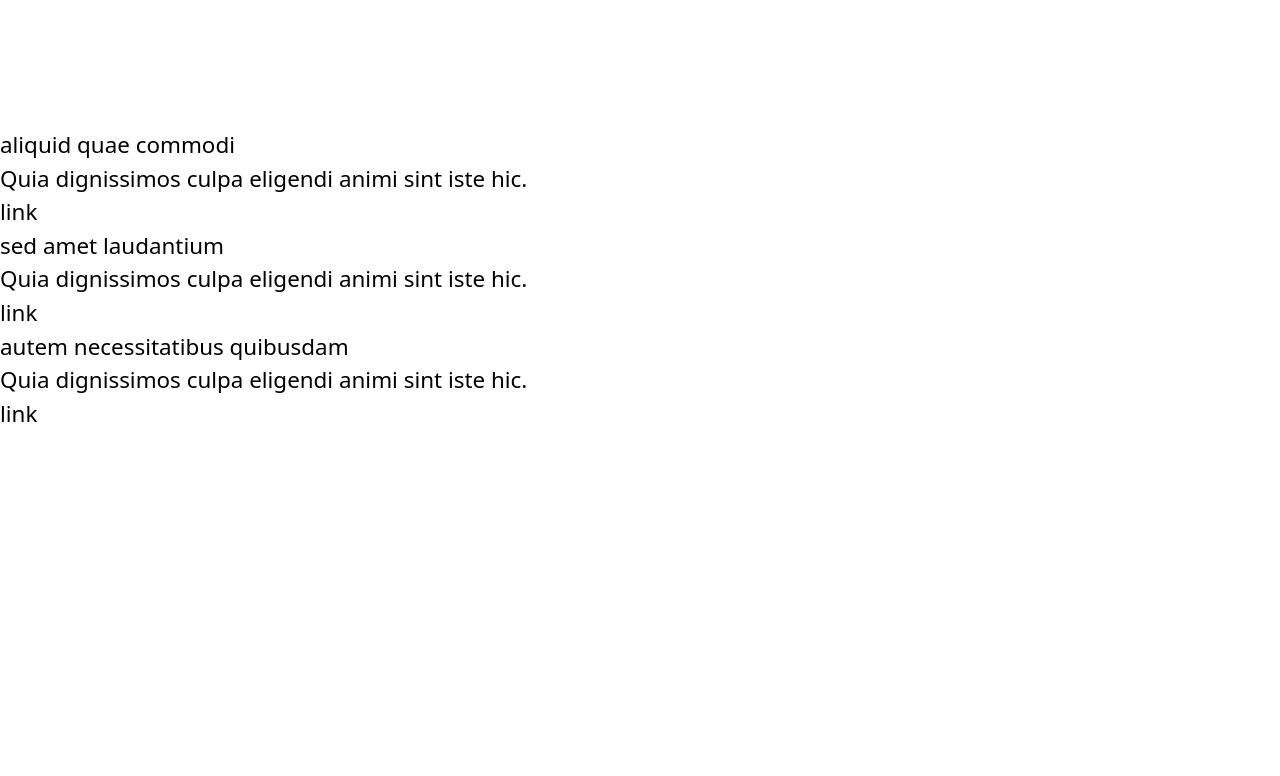
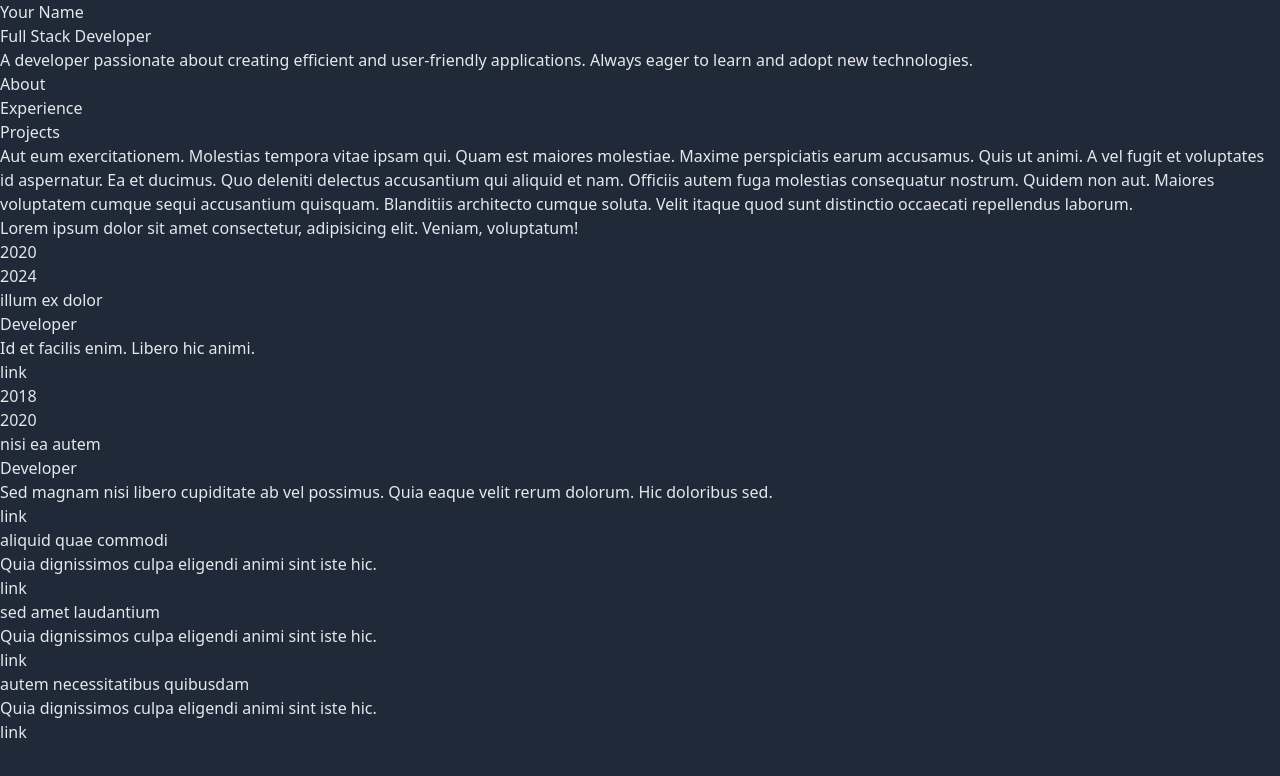
Before and after one commit to rPhase/react-portfolio, a React (Vite) app: page / in a window 1280 px wide. Shown: the top 776 px of the page. Built offline with nearby package versions, Linux system fonts and the light colour scheme.

Commit message:
Set up components and display data

```diff
--- a/src/App.tsx
+++ b/src/App.tsx
@@ -1,10 +1,14 @@
-import Projects from './components/Projects';
+import ContentSection from './components/ContentSection';
+import IntroSection from './components/IntroSection';
 
 function App() {
   return (
-    <>
-      <Projects />
-    </>
+    <div className='min-h-screen min-w-screen relative bg-gray-800 text-gray-200'>
+      <div className=''>
+        <IntroSection />
+        <ContentSection />
+      </div>
+    </div>
   );
 }
 
--- /dev/null
+++ b/src/components/Content/About.tsx
@@ -0,0 +1,20 @@
+const About = () => {
+  return (
+    <div id='about'>
+      <p>
+        Aut eum exercitationem. Molestias tempora vitae ipsam qui. Quam est
+        maiores molestiae. Maxime perspiciatis earum accusamus. Quis ut animi. A
+        vel fugit et voluptates id aspernatur. Ea et ducimus. Quo deleniti
+        delectus accusantium qui aliquid et nam. Officiis autem fuga molestias
+        consequatur nostrum. Quidem non aut. Maiores voluptatem cumque sequi
+        accusantium quisquam. Blanditiis architecto cumque soluta. Velit itaque
+        quod sunt distinctio occaecati repellendus laborum.
+      </p>
+      <p>
+        Lorem ipsum dolor sit amet consectetur, adipisicing elit. Veniam,
+        voluptatum!
+      </p>
+    </div>
+  );
+};
+export default About;
--- /dev/null
+++ b/src/components/Content/Experience.tsx
@@ -0,0 +1,12 @@
+import { experience } from '@/data/experience';
+import ExperienceDetail from './ExperienceDetail';
+const Experience = () => {
+  return (
+    <div id='experience' className=''>
+      {experience.map((exp, index) => (
+        <ExperienceDetail key={index} experience={exp} />
+      ))}
+    </div>
+  );
+};
+export default Experience;
--- /dev/null
+++ b/src/components/Content/ExperienceDetail.tsx
@@ -0,0 +1,22 @@
+import { IExperience } from '@/data/experience';
+
+interface Props {
+  experience: IExperience;
+}
+const ExperienceDetail = ({ experience }: Props) => {
+  return (
+    <div>
+      <div>
+        <p>{experience.startDate}</p>
+        <p>{experience.endDate}</p>
+      </div>
+      <div>
+        <h3>{experience.name}</h3>
+        <h3>{experience.title}</h3>
+        <p>{experience.description}</p>
+        <a href={experience.url}>link</a>
+      </div>
+    </div>
+  );
+};
+export default ExperienceDetail;
--- a/src/components/ProjectDetail.tsx
+++ b/src/components/Content/ProjectDetail.tsx
@@ -5,11 +5,11 @@ interface Props {
 }
 const ProjectDetail = ({ project }: Props) => {
   return (
-    <>
+    <div>
       <h3>{project.title}</h3>
       <p>{project.description}</p>
       <a href={project.url}>link</a>
-    </>
+    </div>
   );
 };
 export default ProjectDetail;
--- a/src/components/Projects.tsx
+++ b/src/components/Content/Projects.tsx
@@ -2,7 +2,7 @@ import { projects } from '@/data/projects';
 import ProjectDetail from './ProjectDetail';
 const Projects = () => {
   return (
-    <div id='projects' className='text-grayish text-[1.4rem] pt-[8rem]'>
+    <div id='projects'>
       {projects.map((project, index) => (
         <ProjectDetail key={index} project={project} />
       ))}
--- /dev/null
+++ b/src/components/ContentSection.tsx
@@ -0,0 +1,15 @@
+// Main Content Section
+import About from './Content/About';
+import Experience from './Content/Experience';
+import Projects from './Content/Projects';
+
+const ContentSection = () => {
+  return (
+    <div className=''>
+      <About />
+      <Experience />
+      <Projects />
+    </div>
+  );
+};
+export default ContentSection;
--- /dev/null
+++ b/src/components/IntroSection.tsx
@@ -0,0 +1,21 @@
+// Intro Section
+
+import { about } from '@/data/about';
+
+const IntroSection = () => {
+  return (
+    <div>
+      <div>
+        <h1>{about.name}</h1>
+        <h2>{about.title}</h2>
+        <p>{about.description}</p>
+      </div>
+      <div>
+        <p>About</p>
+        <p>Experience</p>
+        <p>Projects</p>
+      </div>
+    </div>
+  );
+};
+export default IntroSection;
```
